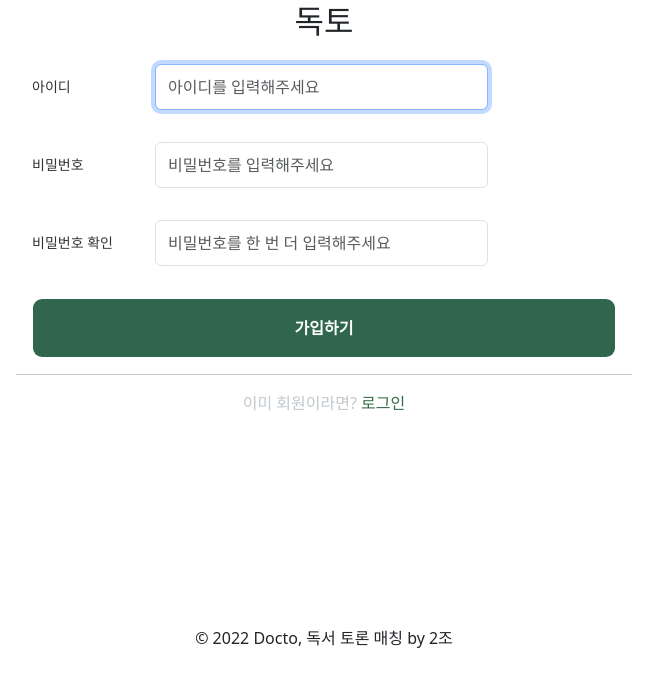
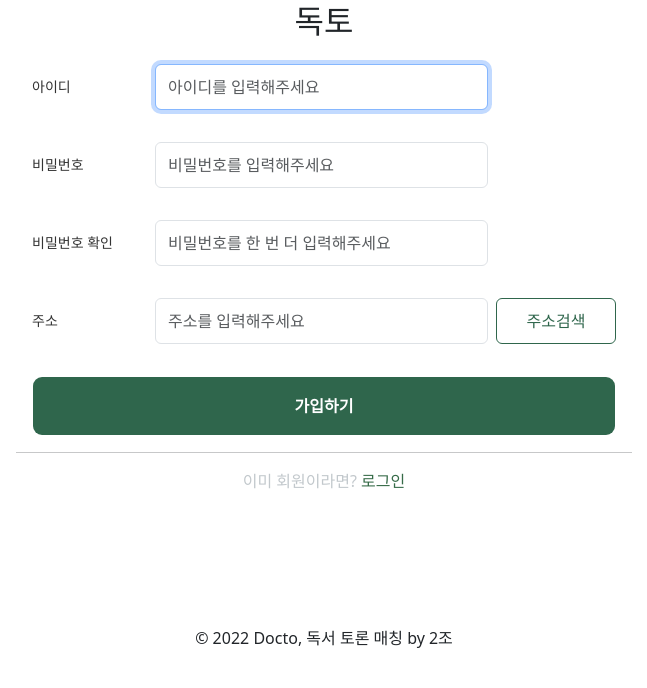
Before and after one commit to ksy133900/KDT-Final-PJT, a Django app: page /accounts/signup/ in a window 1280 px wide. Shown: the part 150-838 px from the top of the page, without its empty margins (316-963 px from the left). Run offline with Django 3.2, Linux system fonts and the light colour scheme; some libraries are stand-ins or nearby versions; some web fonts are replaced.

Commit message:
회원가입 주소 입력하도록 변경

```diff
--- a/accounts/templates/accounts/signup.html
+++ b/accounts/templates/accounts/signup.html
@@ -42,6 +42,22 @@
             class="signup-input form-control" placeholder="비밀번호를 한 번 더 입력해주세요" required="" id="id_password2">
         </div>
       </div>
+
+      <div class="d-flex align-items-center">
+      <h6 class="my-3" style="width:123px; color: rgb(51, 51, 51); font-size:14px;">주소</h6>
+      <div class="my-3">
+        <input type="text" style="width:333px; height: 46px;" name="address" class="signup-input form-control"
+          placeholder="주소를 입력해주세요" id="sample6_address" required>
+      </div>
+      <div>
+        <input class="btn" type="button"
+          style="width: 120px; height: 46px; border: 1px solid #2f664c; color: #2f664c; margin-left: 8px; font-weight: 500;"
+          value="주소검색" onclick="sample6_execDaumPostcode()">
+      </div>
+    </div>
+
+
+
       <div class="d-flex justify-content-center my-3">
         <input type="submit" class="btn py-1 px-5 fw-bold form-control"
           style="border-radius:10px; height:60px; background-color: #2f664c; color: white" value="가입하기">
@@ -55,5 +71,64 @@
   </div>
 
 </section>
+<div style="display: none;">
+  <input type="text" id="sample6_postcode" placeholder="우편번호">
+  <input type="button" onclick="sample6_execDaumPostcode()" value="우편번호 찾기"><br>
+  <input type="text" id="sample6_address" placeholder="주소"><br>
+  <input type="text" id="sample6_detailAddress" placeholder="상세주소">
+  <input type="text" id="sample6_extraAddress" placeholder="참고항목">
+</div>
 
 {% endblock content %}
+{% block script %}
+<script src="//t1.daumcdn.net/mapjsapi/bundle/postcode/prod/postcode.v2.js"></script>
+<script>
+  function sample6_execDaumPostcode() {
+    new daum.Postcode({
+      oncomplete: function (data) {
+        // 팝업에서 검색결과 항목을 클릭했을때 실행할 코드를 작성하는 부분.
+
+        // 각 주소의 노출 규칙에 따라 주소를 조합한다.
+        // 내려오는 변수가 값이 없는 경우엔 공백('')값을 가지므로, 이를 참고하여 분기 한다.
+        var addr = ''; // 주소 변수
+        var extraAddr = ''; // 참고항목 변수
+
+        //사용자가 선택한 주소 타입에 따라 해당 주소 값을 가져온다.
+        if (data.userSelectedType === 'R') { // 사용자가 도로명 주소를 선택했을 경우
+          addr = data.roadAddress;
+        } else { // 사용자가 지번 주소를 선택했을 경우(J)
+          addr = data.jibunAddress;
+        }
+
+        // 사용자가 선택한 주소가 도로명 타입일때 참고항목을 조합한다.
+        if (data.userSelectedType === 'R') {
+          // 법정동명이 있을 경우 추가한다. (법정리는 제외)
+          // 법정동의 경우 마지막 문자가 "동/로/가"로 끝난다.
+          if (data.bname !== '' && /[동|로|가]$/g.test(data.bname)) {
+            extraAddr += data.bname;
+          }
+          // 건물명이 있고, 공동주택일 경우 추가한다.
+          if (data.buildingName !== '' && data.apartment === 'Y') {
+            extraAddr += (extraAddr !== '' ? ', ' + data.buildingName : data.buildingName);
+          }
+          // 표시할 참고항목이 있을 경우, 괄호까지 추가한 최종 문자열을 만든다.
+          if (extraAddr !== '') {
+            extraAddr = ' (' + extraAddr + ')';
+          }
+          // 조합된 참고항목을 해당 필드에 넣는다.
+          document.getElementById("sample6_extraAddress").value = extraAddr;
+
+        } else {
+          document.getElementById("sample6_extraAddress").value = '';
+        }
+
+        // 우편번호와 주소 정보를 해당 필드에 넣는다.
+        document.getElementById('sample6_postcode').value = data.zonecode;
+        document.getElementById("sample6_address").value = addr;
+        // 커서를 상세주소 필드로 이동한다.
+        document.getElementById("sample6_detailAddress").focus();
+      }
+    }).open();
+  }
+</script>
+{% endblock script%}
```
